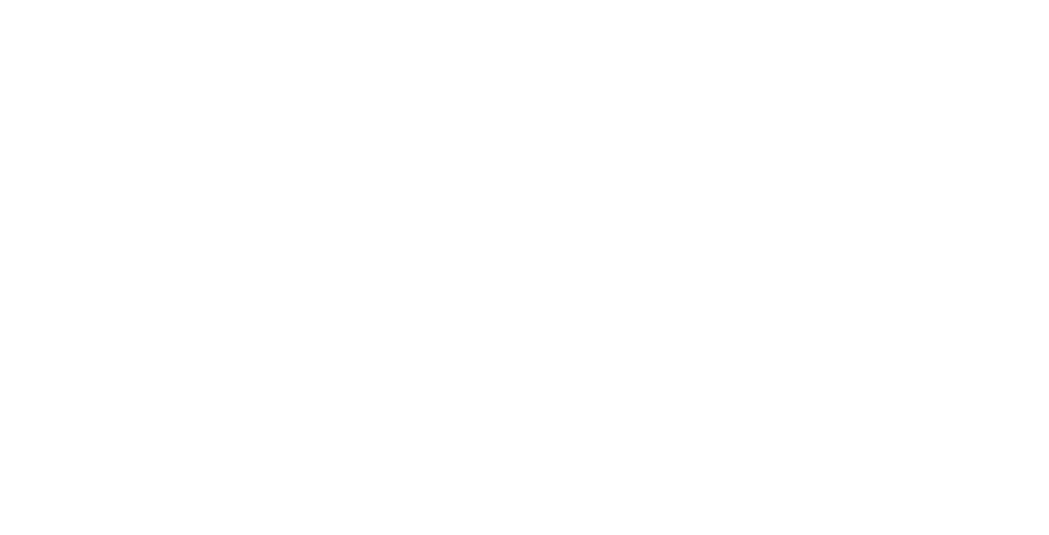
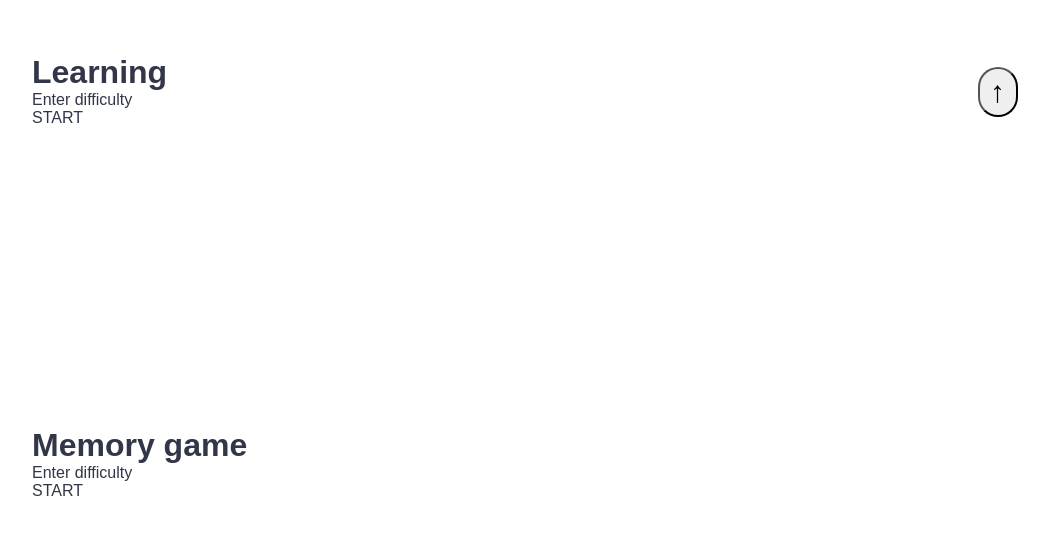
Before and after one commit to AdamSallai/FunStudy, a React (Create React App) app: page / in a window 1280 px wide. Shown: the part 619-1154 px from the top of the page, without its empty margins (160-1209 px from the left). Before the commit the page ends 800 px from the top, so only its background shows below. Built offline with nearby package versions, Linux system fonts and the light colour scheme.

Commit message:
basic smooth scroll

```diff
--- a/package.json
+++ b/package.json
@@ -12,6 +12,7 @@
     "react-dom": "^16.14.0",
     "react-router-dom": "^5.2.0",
     "react-scripts": "3.4.3",
+    "react-scroll": "^1.8.1",
     "styled-components": "^5.2.0"
   },
   "scripts": {
--- a/src/App.js
+++ b/src/App.js
@@ -9,15 +9,15 @@
 
 function App() {
   return (
-    <Router>
+    <div>
       <GlobalStyle />
       <Navbar />
       <BodyStyle >
-        <Route exact path="/" component={About} />
-        <Route exact path="/learning_site" component={LearningSite} />
-        <Route exact path="/memory" component={MemoryGame} />
+        <About />
+        <LearningSite />
+        <MemoryGame />
       </BodyStyle>
-    </Router>
+    </div>
   );
 }
 
--- a/src/components/About.js
+++ b/src/components/About.js
@@ -1,8 +1,10 @@
 import React from "react";
+import styled from 'styled-components';
+
 
 export default function About() {
   return (
-    <div>
+    <AboutStyle id="about">
       <h1>About</h1>
       <p>It is an easy and fun way to learn words and expand your vocabulary</p>
       <br/>
@@ -22,6 +24,10 @@
         other one is a picture of that word or explanation. Your goal is to find
         all of the pairs before the time is out.
       </p>
-    </div>
+    </AboutStyle>
   );
 }
+
+const AboutStyle = styled.div`
+  margin: 30px 0px;
+`
--- a/src/components/LearningSite.js
+++ b/src/components/LearningSite.js
@@ -1,9 +1,16 @@
 import React from 'react'
+import styled from 'styled-components';
 
 export default function LearningSite() {
     return (
-        <div>
-            learning
-        </div>
+        <Learning id="learning_site">
+            <h1>Learning</h1>
+            <div>Enter difficulty</div>
+            <div>START</div>
+        </Learning>
     )
 }
+
+const Learning = styled.div`
+    margin: 300px 0px;
+`
--- a/src/components/MemoryGame.js
+++ b/src/components/MemoryGame.js
@@ -1,9 +1,17 @@
 import React from 'react'
+import styled from 'styled-components';
+
 
 export default function MemoryGame() {
     return (
-        <div>
-            memory
-        </div>
+        <Memory id="memory">
+            <h1>Memory game</h1>
+            <div>Enter difficulty</div>
+            <div>START</div>
+        </Memory>
     )
 }
+
+const Memory = styled.div`
+    margin: 300px 0px;
+`
--- a/src/components/Navbar.js
+++ b/src/components/Navbar.js
@@ -1,32 +1,35 @@
 import React from "react";
 import styled from "styled-components";
-import { Link } from "react-router-dom";
+import { animateScroll as scroll, Link } from "react-scroll";
 
 export default function Navbar() {
   return (
     <div>
       <Nav>
-        <Link className="link" to="/">
+        <Link className="link" to="about" smooth={true} duration={1000}>
           <h1>Fun Study</h1>
         </Link>
         <FlexBox>
-          <Link className="link" to="/">
+          <Link className="link" to="about" smooth={true} duration={1000}>
             About
           </Link>
-          <Link className="link" to="/learning_site">
+          <Link className="link" to="learning_site" smooth={true} duration={1000}>
             Learning site
           </Link>
-          <Link className="link" to="/memory">
+          <Link className="link" to="memory" smooth={true} duration={1000}>
             Memory game
           </Link>
-          <Link className="link" to="/">
+          <Link className="link" to="about" smooth={true} duration={1000}>
             Login
           </Link>
-          <Link className="link" to="/">
+          <Link className="link" to="about" smooth={true} duration={1000}>
             Registration
           </Link>
         </FlexBox>
       </Nav>
+      <ArrowToTop onClick={() => scroll.scrollToTop()}>
+        ↑
+          </ArrowToTop>
     </div>
   );
 }
@@ -48,3 +51,13 @@
 const FlexBox = styled.div`
   display: flex;
 `;
+
+const ArrowToTop = styled.button`
+  position: fixed;
+  bottom: 8%;
+  right: 8%;
+  width: 40px;
+  height: 50px;
+  border-radius: 50px;
+  font-size: 30px;
+`
```
Also changed, not shown: 1 other file (tests, documents, lock files or other folders).
